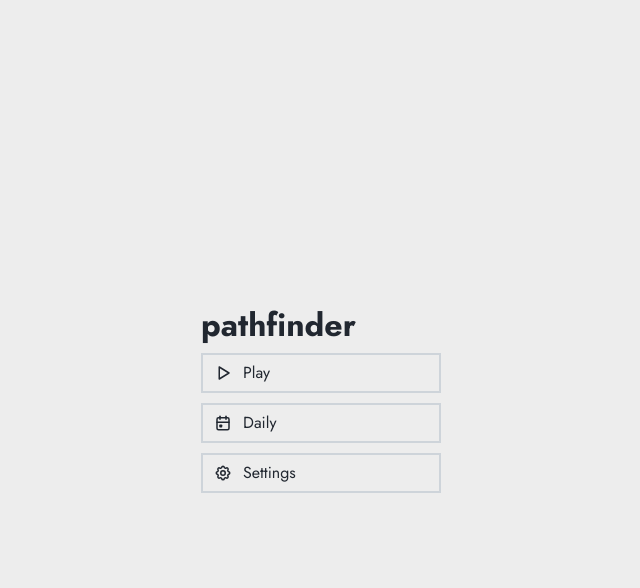
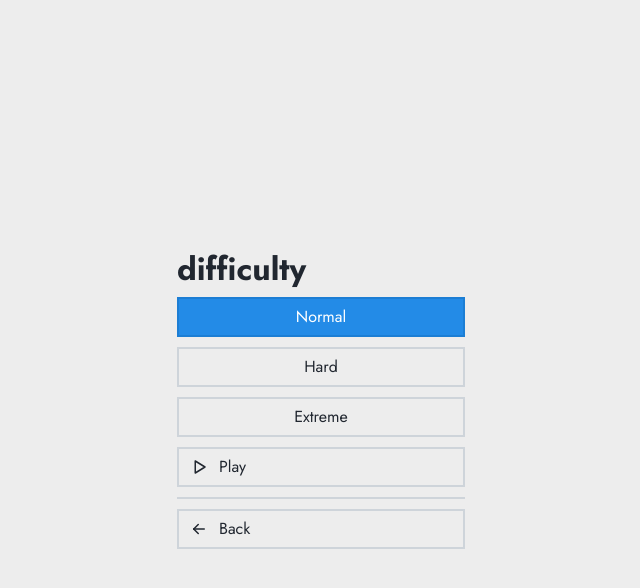
Before and after one commit to seiboldto/pathsolver, a React (Vite) app: page / in a window 1280 px wide. Both pictures are taken after a click on the button "Play". Shown: the top 588 px of the page, without its empty margins (319-959 px from the left). Built offline with nearby package versions, Linux system fonts and the light colour scheme.

Commit message:
feat: setup difficulty page

```diff
--- a/public/locales/de.json
+++ b/public/locales/de.json
@@ -5,6 +5,5 @@
     "daily": "Täglich",
     "settings": "Einstellungen",
     "back": "Zurück"
-  },
-  "settings": {}
+  }
 }
--- a/public/locales/en.json
+++ b/public/locales/en.json
@@ -6,5 +6,13 @@
     "settings": "Settings",
     "back": "Back"
   },
-  "settings": {}
+  "difficulty": {
+    "title": "difficulty",
+    "normal": "Normal",
+    "hard": "Hard",
+    "extreme": "Extreme"
+  },
+  "settings": {
+    "title": "settings"
+  }
 }
--- a/src/App.tsx
+++ b/src/App.tsx
@@ -1,7 +1,7 @@
 import { Suspense } from "react";
 
 import { useSettingsSideEffects } from "~src/hooks";
-import { Home, Settings } from "~src/screens";
+import { Difficulty, Home, Settings } from "~src/screens";
 import { useRouterStore } from "~src/stores";
 
 export function App() {
@@ -13,6 +13,7 @@ export function App() {
     <Suspense>
       {route.location === "home" && <Home />}
       {route.location === "settings" && <Settings />}
+      {route.location === "difficulty" && <Difficulty />}
     </Suspense>
   );
 }
--- a/src/levels/difficulty.ts
+++ b/src/levels/difficulty.ts
@@ -2,7 +2,7 @@ import prand, { type RandomGenerator } from "pure-rand";
 
 import { OPERATION_KINDS, type OperationKind } from "./operation";
 
-const PRESET_DIFFICULTIES = ["normal", "hard", "extreme"] as const;
+export const PRESET_DIFFICULTIES = ["normal", "hard", "extreme"] as const;
 type PresetDifficulty = (typeof PRESET_DIFFICULTIES)[number];
 
 /** Defines the difficulty of a level.
--- a/src/levels/index.ts
+++ b/src/levels/index.ts
@@ -1,2 +1,2 @@
-export { Difficulty } from "./difficulty";
+export { Difficulty, PRESET_DIFFICULTIES } from "./difficulty";
 export { generateLevelFromDate, generateRandomLevel } from "./generator";
--- /dev/null
+++ b/src/screens/Difficulty.tsx
@@ -0,0 +1,29 @@
+import { IconArrowLeft, IconPlayerPlay } from "@tabler/icons-react";
+import { useTranslation } from "react-i18next";
+
+import { Button, Divider, Screen, ToggleButton } from "~src/components";
+import { PRESET_DIFFICULTIES } from "~src/levels";
+import { useRouterStore } from "~src/stores";
+
+export function Difficulty() {
+  const { t } = useTranslation();
+
+  const { navigate } = useRouterStore.use.actions();
+  const navigateToHome = () => navigate({ location: "home" });
+
+  return (
+    <Screen>
+      <h1>{t("difficulty.title")}</h1>
+      {PRESET_DIFFICULTIES.map((d) => (
+        <ToggleButton key={d} active={d === "normal"}>
+          {t(`difficulty.${d}`)}
+        </ToggleButton>
+      ))}
+      <Button icon={IconPlayerPlay}>{t("menu.play")}</Button>
+      <Divider />
+      <Button icon={IconArrowLeft} onClick={navigateToHome}>
+        {t("menu.back")}
+      </Button>
+    </Screen>
+  );
+}
--- a/src/screens/Home.tsx
+++ b/src/screens/Home.tsx
@@ -13,11 +13,14 @@ export function Home() {
 
   const { navigate } = useRouterStore.use.actions();
   const navigateToSettings = () => navigate({ location: "settings" });
+  const navigateToDifficulty = () => navigate({ location: "difficulty" });
 
   return (
     <Screen>
       <h1>{t("menu.title")}</h1>
-      <Button icon={IconPlayerPlay}>{t("menu.play")}</Button>
+      <Button icon={IconPlayerPlay} onClick={navigateToDifficulty}>
+        {t("menu.play")}
+      </Button>
       <Button icon={IconCalendarEvent}>{t("menu.daily")}</Button>
       <Button icon={IconSettings} onClick={navigateToSettings}>
         {t("menu.settings")}
--- a/src/screens/Settings.tsx
+++ b/src/screens/Settings.tsx
@@ -12,7 +12,7 @@ export function Settings() {
 
   return (
     <Screen>
-      <h1>{t("menu.settings")}</h1>
+      <h1>{t("settings.title")}</h1>
       <Button icon={IconArrowLeft} onClick={navigateToHome}>
         {t("menu.back")}
       </Button>
--- a/src/screens/index.ts
+++ b/src/screens/index.ts
@@ -1,2 +1,3 @@
+export { Difficulty } from "./Difficulty";
 export { Home } from "./Home";
 export { Settings } from "./Settings";
--- a/src/stores/router-store.ts
+++ b/src/stores/router-store.ts
@@ -2,7 +2,7 @@ import { create } from "zustand";
 
 import { createSelectors } from "./store-utils";
 
-type Route = { location: "home" | "settings" };
+type Route = { location: "home" | "settings" | "difficulty" };
 type RouterStore = {
   route: Route;
   actions: {
--- a/src/styles/variables.css
+++ b/src/styles/variables.css
@@ -7,7 +7,7 @@
 
   --ui-size: 2.5rem;
   --ui-size-sm: 1.75rem;
-  --ui-width: min(15rem, 80vw);
+  --ui-width: min(18rem, 80vw);
   --side-padding: calc((100vw - var(--ui-width)) / 2);
   --hover-anim-easing: cubic-bezier(0, 0, 0, 1);
 }
```
